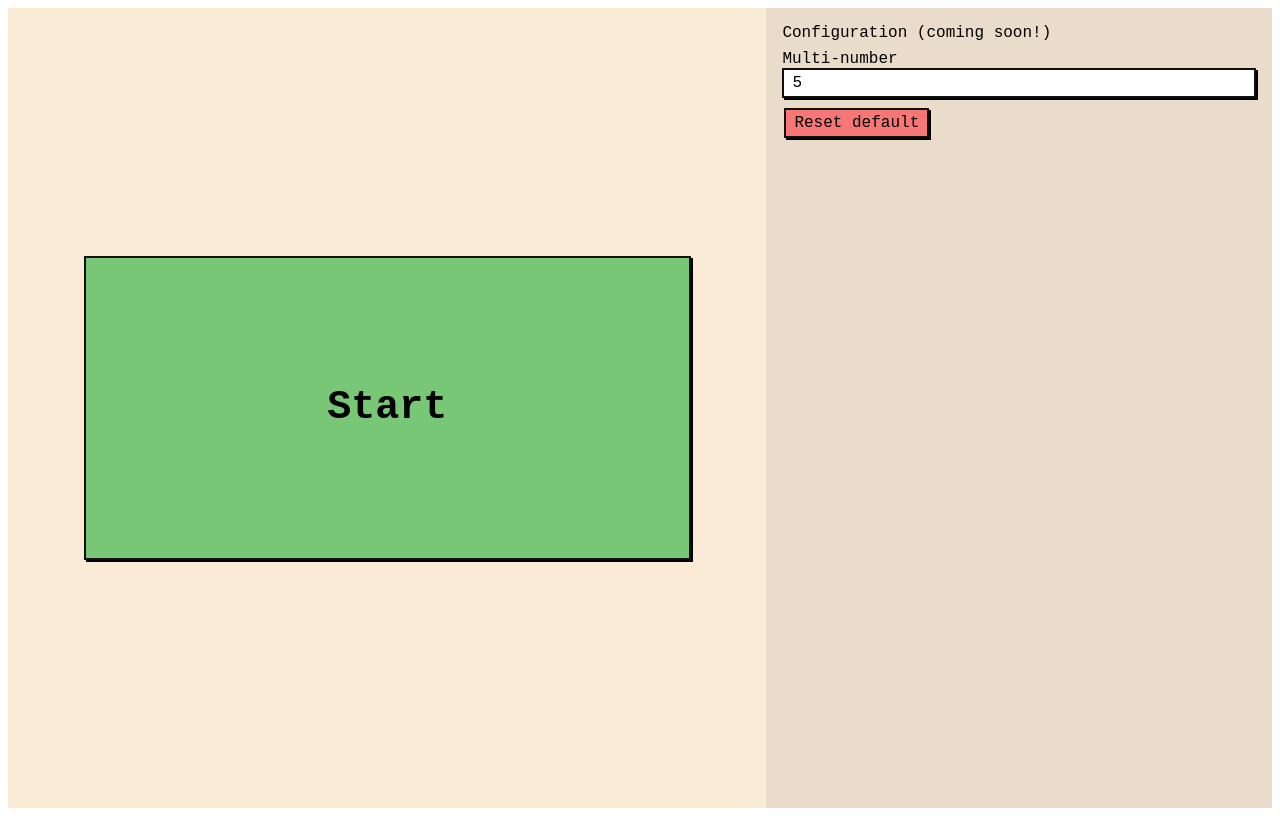
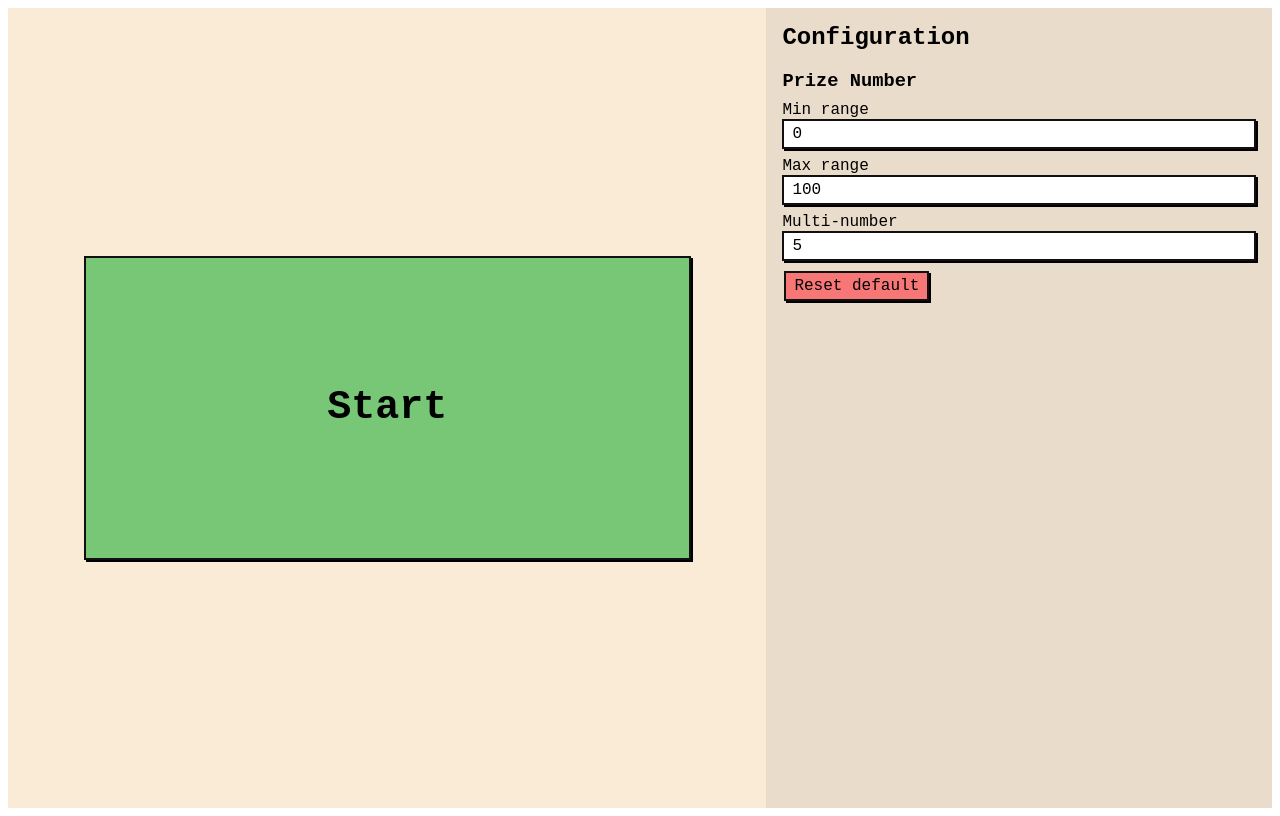
Before and after one commit to fraysdev/gsja.frays.dev, a SvelteKit app: page /doorprize/control in a window 1280 px wide. Built offline with nearby package versions, Linux system fonts and the light colour scheme; a web font is replaced by a local one.

Commit message:
upd(doorprize): add min-max range

```diff
--- a/src/routes/doorprize/control/+page.svelte
+++ b/src/routes/doorprize/control/+page.svelte
@@ -97,8 +97,19 @@
     </main>
 
     <aside>
+        <h2>
+            Configuration
+        </h2>
+
+        <h3>Prize Number</h3>
         <div>
-            Configuration (coming soon!)
+            <div>Min range</div>
+            <input type="number" bind:value={stateData.min} disabled={isRolling} />
+        </div>
+
+        <div>
+            <div>Max range</div>
+            <input type="number" bind:value={stateData.max} disabled={isRolling} />
         </div>
 
         <div>
@@ -140,6 +151,10 @@
 
     aside > * {
         margin-bottom: .5em;
+    }
+
+    aside > h2 {
+        margin-top: 0;
     }
 
     input, button {
```
